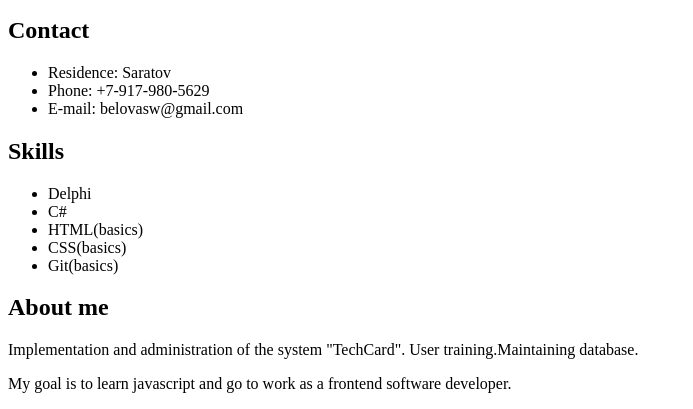
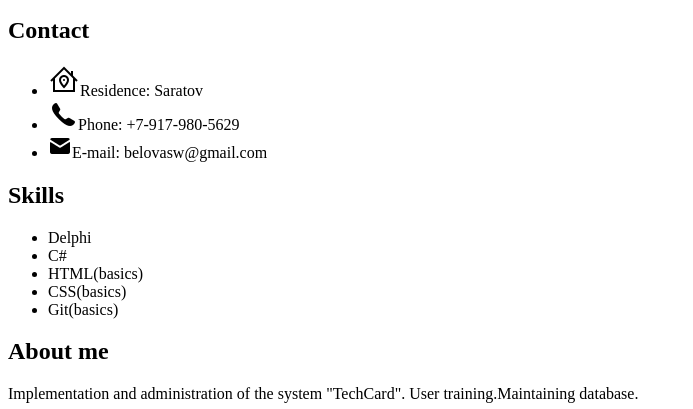
Before and after one commit to Svetik-B/rsschool-cv, a plain HTML site: page index.html in a window 1280 px wide. Shown: the part 391-800 px from the top of the page, without its empty margins (0-693 px from the left). Drawn offline with Linux system fonts and the light colour scheme.

Commit message:
docs: update index.html

```diff
--- a/index.html
+++ b/index.html
@@ -23,9 +23,9 @@
           <section>
             <h2>Contact</h2>
             <ul>
-              <li>Residence: Saratov</li>
-              <li>Phone: +7-917-980-5629</li>
-              <li>E-mail: belovasw@gmail.com</li>
+              <li><img src="pictures/icons/home.png" alt="Residence">Residence: Saratov</li>
+              <li><img src="pictures/icons/phone.png" alt="tel">Phone: +7-917-980-5629</li>
+              <li><img src="pictures/icons/email.png" alt="email">E-mail: belovasw@gmail.com</li>
             </ul>
           </section>
 
```
